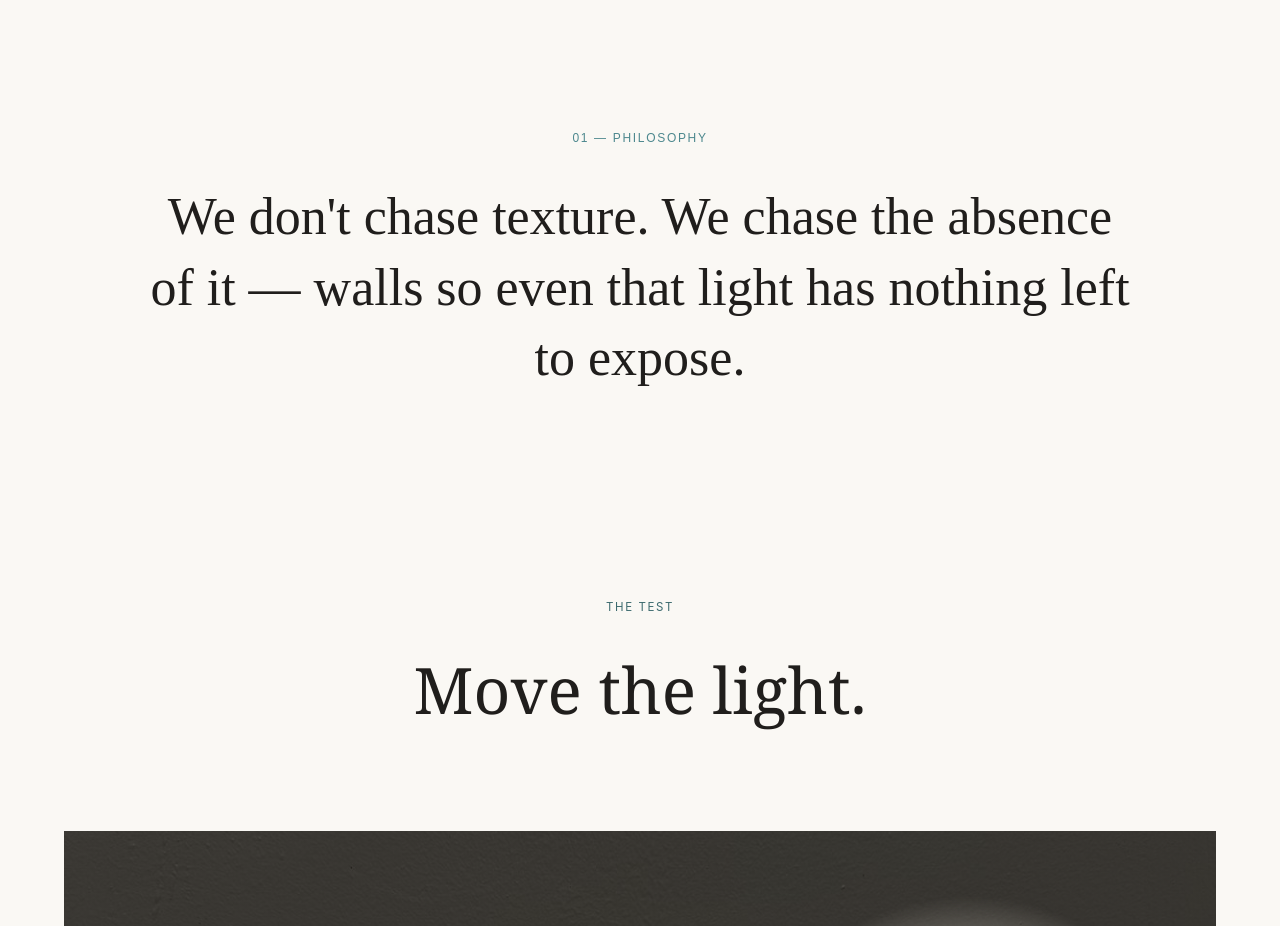
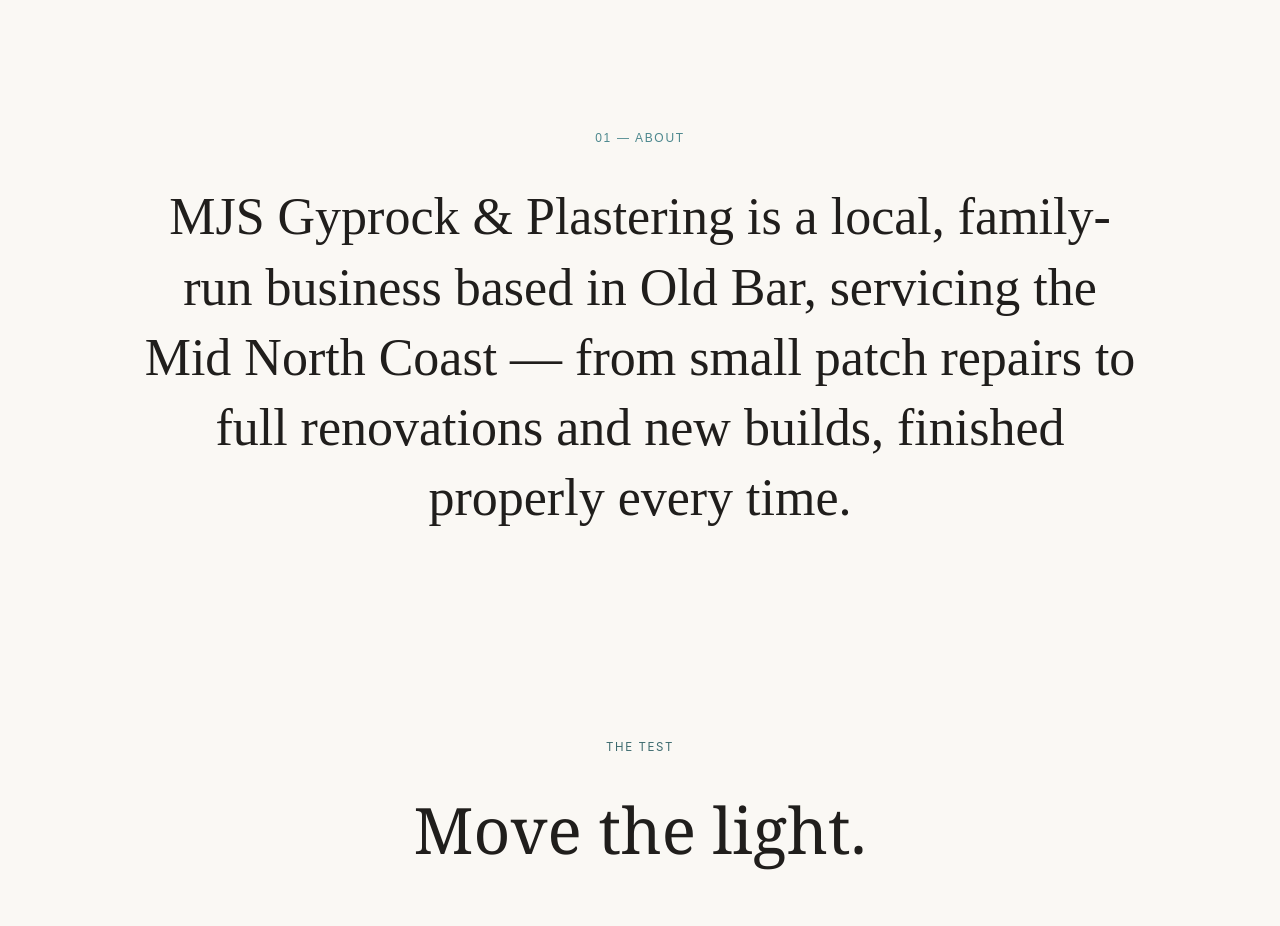
Before and after one commit to MJSplastering/MJSplastering, a plain HTML site: page index.html in a window 1280 px wide. Shown: the part 1560-2486 px from the top of the page. Drawn offline with Linux system fonts and the light colour scheme.

Commit message:
updated about

```diff
--- a/index.html
+++ b/index.html
@@ -315,8 +315,8 @@
 
 <section class="statement" id="about">
   <div class="wrap reveal">
-    <span class="num">01 — Philosophy</span>
-    <p>We don't chase texture. We chase the absence of it — walls so even that light has nothing left to expose.</p>
+    <span class="num">01 — About</span>
+    <p>MJS Gyprock &amp; Plastering is a local, family-run business based in Old Bar, servicing the Mid North Coast — from small patch repairs to full renovations and new builds, finished properly every time.</p>
   </div>
 </section>
 
```
